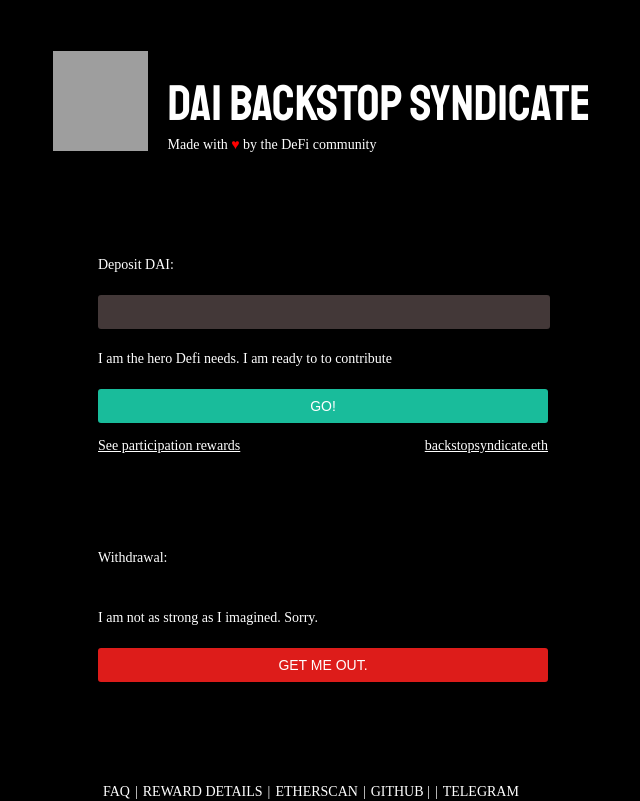
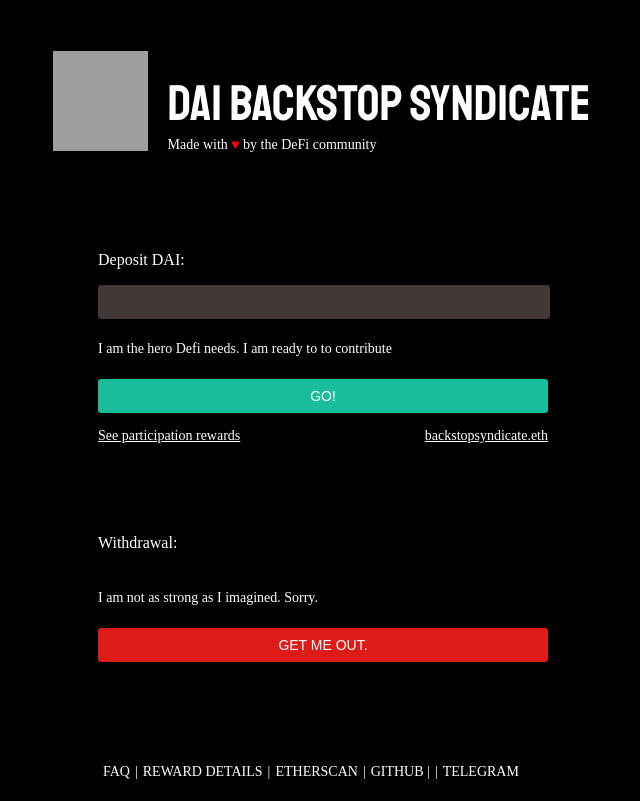
Before and after one commit to backstop-syndicate/backstopsyndicate.com, a Next.js app: page / in a window 1280 px wide. Shown: the whole page, without its empty margins (317-957 px from the left). Built offline with nearby package versions, Linux system fonts and the light colour scheme; grey boxes are pictures that could not be loaded.

Commit message:
Fixed issue with label being button

```diff
--- a/src/pages/index.js
+++ b/src/pages/index.js
@@ -10,9 +10,9 @@
             <Preview />
             <form className={"form-container"}>
                 <div className={"deposit-container"}>
-                    <label htmlFor="depositAmount">
+                    <h3>
                         Deposit DAI:
-                    </label>
+                    </h3>
                     <input
                         type="number"
                         name="depositAmount"
@@ -31,9 +31,9 @@
                     </span>
                 </div>
                 <div className={"withdrawable-container"}>
-                    <label htmlFor="withdawalButton">
+                    <h3>
                         Withdrawal:
-                    </label>
+                    </h3>
                     <span className={"hint"}>I am not as strong as I imagined. Sorry.</span>
                     <button
                         className={"button failure"}
@@ -45,10 +45,6 @@
             </form>
             <style jsx>
                 {`
-                    label {
-                        display: block;
-                    }
-
                     input {
                         width: calc(100% - 20px);
                         background: #433838;
@@ -123,6 +119,10 @@
                       text-decoration: underline;
                     }
 
+                    h3 {
+                      line-height: 50px;
+                    }
+
                     .success-links {
                         line-height: 45px;
                     }
```
